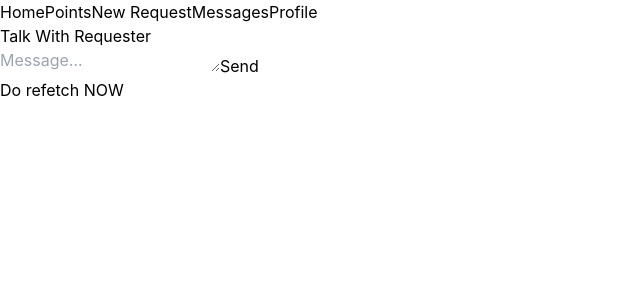
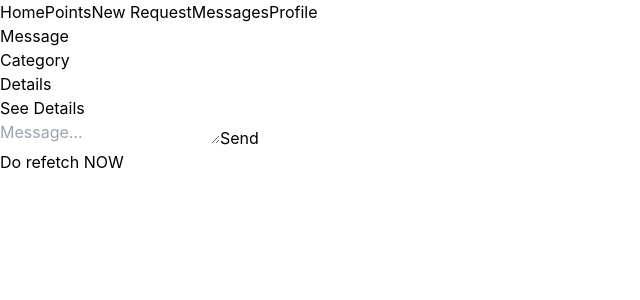
Before and after one commit to mauty/helpnetwork, a Next.js app in the folder client/: page /messages/1 in a window 1280 px wide. Shown: the top 300 px of the page, without its empty margins (0-640 px from the left). Built offline with nearby package versions, Linux system fonts and the light colour scheme; no server answers.

Commit message:
Add header template

```diff
--- a/client/pages/messages/[id].js
+++ b/client/pages/messages/[id].js
@@ -45,7 +45,13 @@ function Conversation(props) {
 	return (
 		<>
 			<NavBar />
-			<Container title='Talk With Requester'>
+			<Container title='Message'>
+				<header className='bg-blue-500 bg-opacity-25 flex flex-row justify-between'>
+					<p>Category</p>
+					<p>Details</p>
+					{/* link to unique request page */}
+					<button className='btn btn-primary'>See Details</button>
+				</header>
 				{data && <MessageList key={data.id} {...data} />}
 				{/* COMPOSE MESSAGE */}
 				<div className='w-full flex justify-between'>
```
